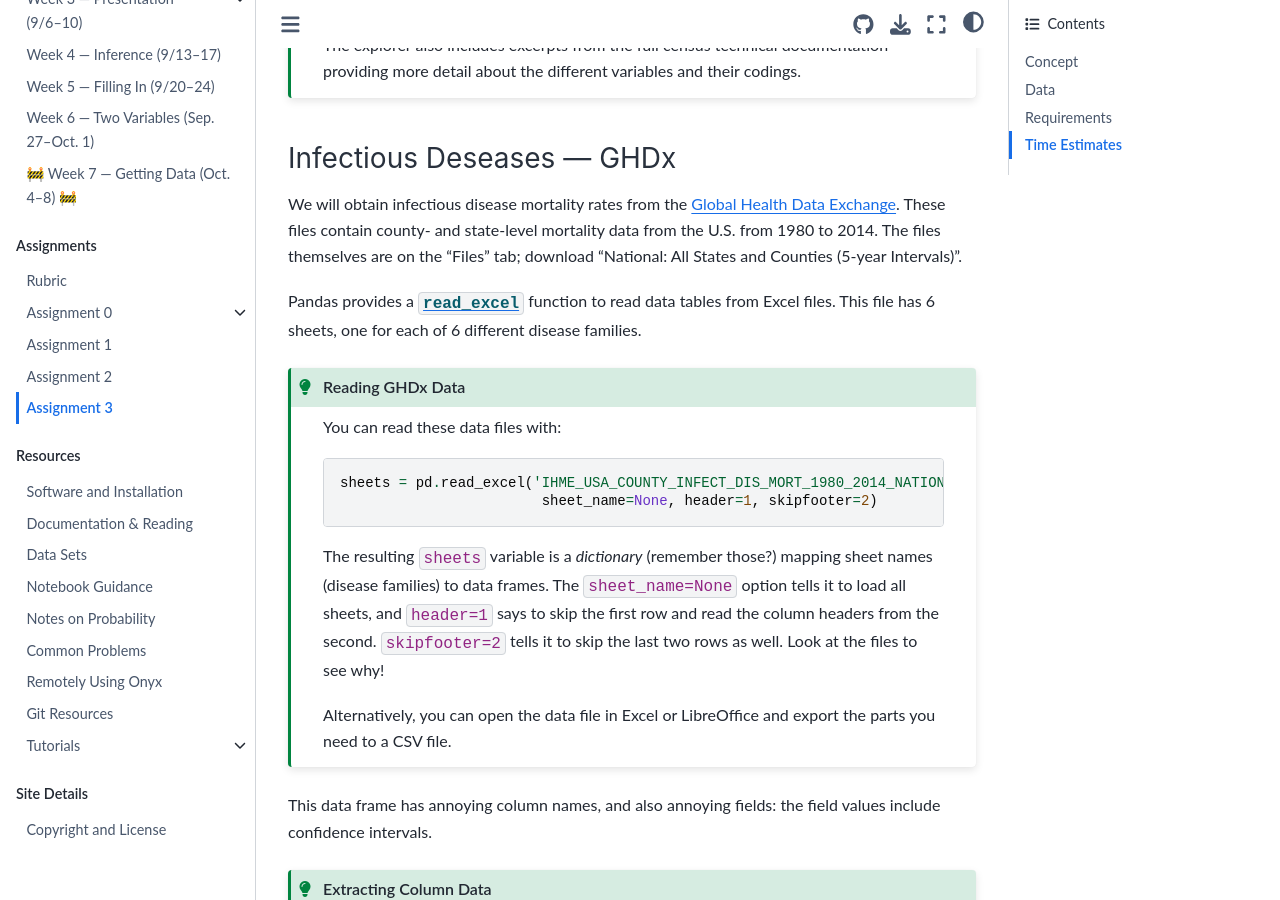
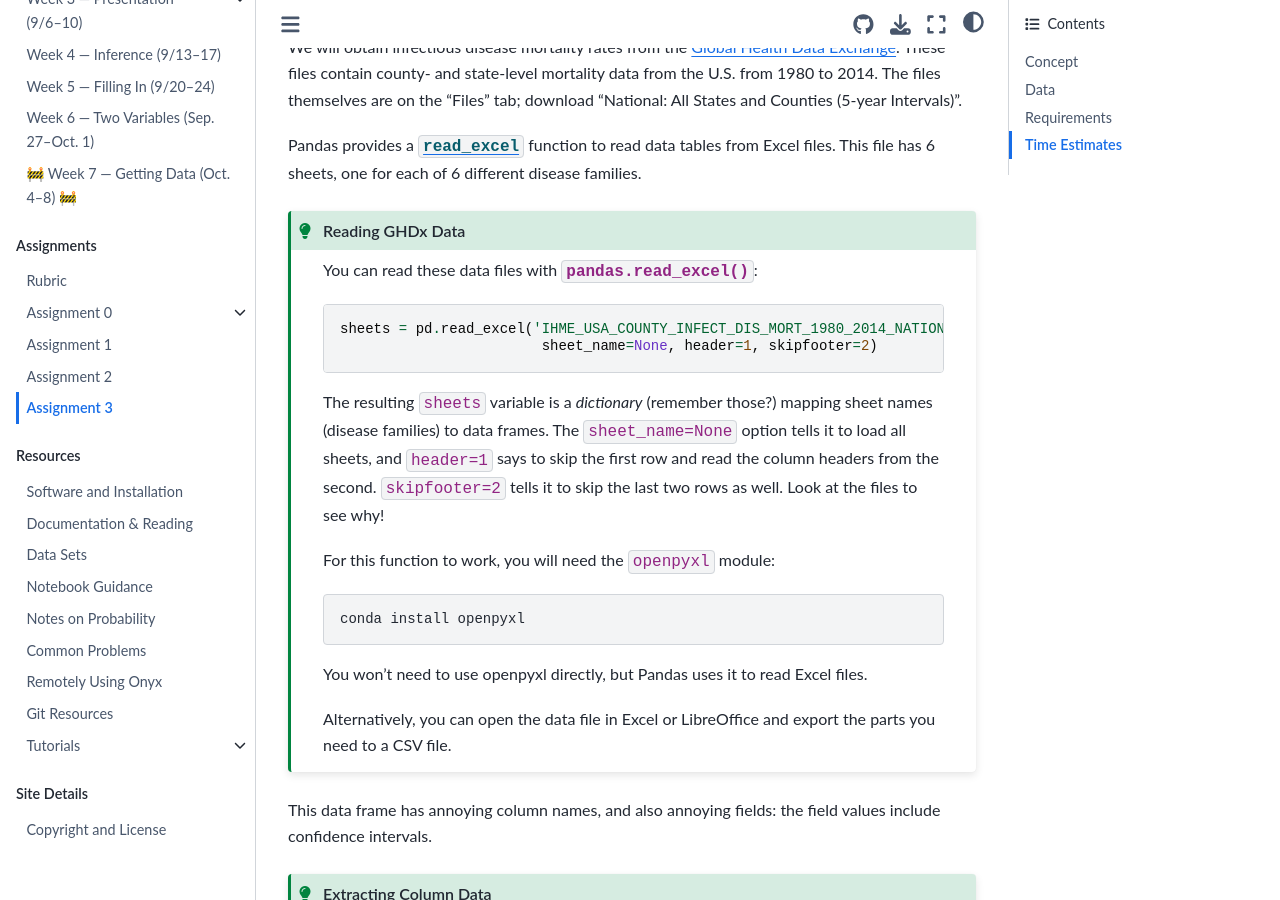
Before and after one commit to mdekstrand/cs533-web, a Jupyter Book: the page built from assignments/A3/index.md, in a window 1280 px wide and 900 px high, scrolled down 2834 px. Built offline with Jupyter Book 1.0.4 settings and Sphinx 7.4.7 and the Sphinx Book theme 1.1.4, drawn with Linux system fonts in a browser that asks for light colours; pages that are not in the unit, such as notebooks, are missing from menus; a style sheet for code colours, icons or effects is not loaded; some of the changed text lies outside the part shown.

Commit message:
A3 tweaks

````diff
--- a/assignments/A3/index.md
+++ b/assignments/A3/index.md
@@ -107,7 +101,7 @@ This file has 6 sheets, one for each of 6 different disease families.
 :::{admonition} Reading GHDx Data
 :class: tip
 
-You can read these data files with:
+You can read these data files with {py:func}`pandas.read_excel`:
 
 ```python
 sheets = pd.read_excel('IHME_USA_COUNTY_INFECT_DIS_MORT_1980_2014_NATIONAL_Y2018M03D27.XLSX',
@@ -117,6 +111,12 @@ sheets = pd.read_excel('IHME_USA_COUNTY_INFECT_DIS_MORT_1980_2014_NATIONAL_Y2018
 The resulting `sheets` variable is a *dictionary* (remember those?) mapping sheet names (disease families) to data frames.
 The `sheet_name=None` option tells it to load all sheets, and `header=1` says to skip the first row and read the column headers from the second.
 `skipfooter=2` tells it to skip the last two rows as well.  Look at the files to see why!
+
+For this function to work, you will need the `openpyxl` module:
+
+    conda install openpyxl
+
+You won't need to use openpyxl directly, but Pandas uses it to read Excel files.
 
 Alternatively, you can open the data file in Excel or LibreOffice and export the parts you need to a CSV file.
 :::
````
Also changed, not shown: other parts of assignments/A3/index.md (+0 -6 lines).
